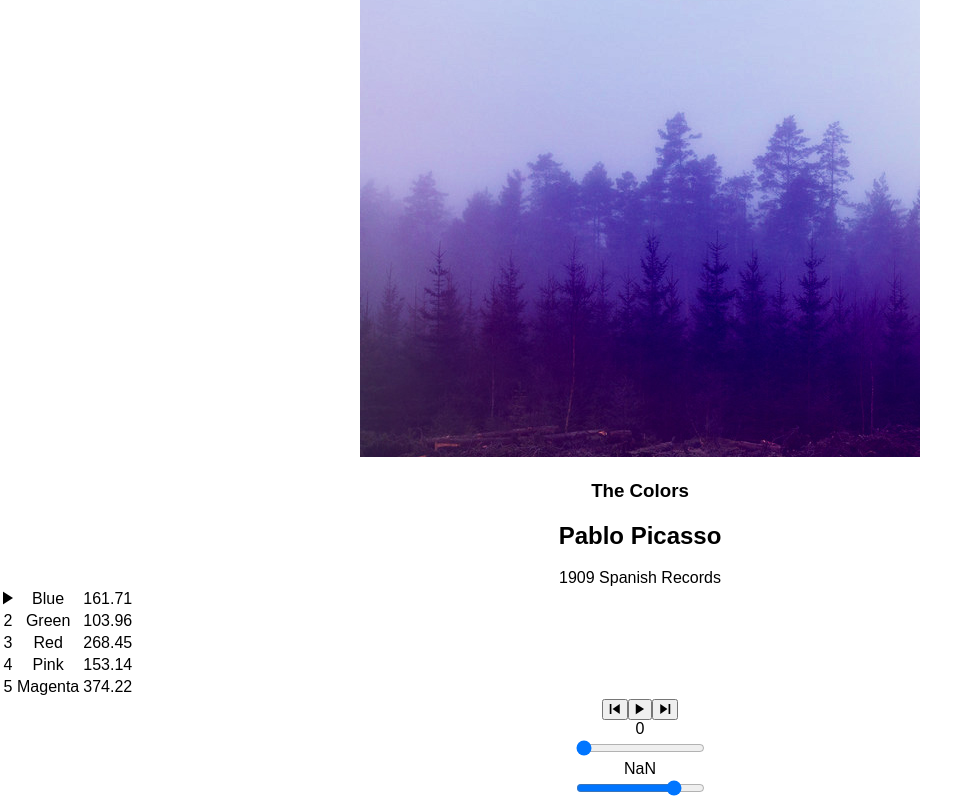
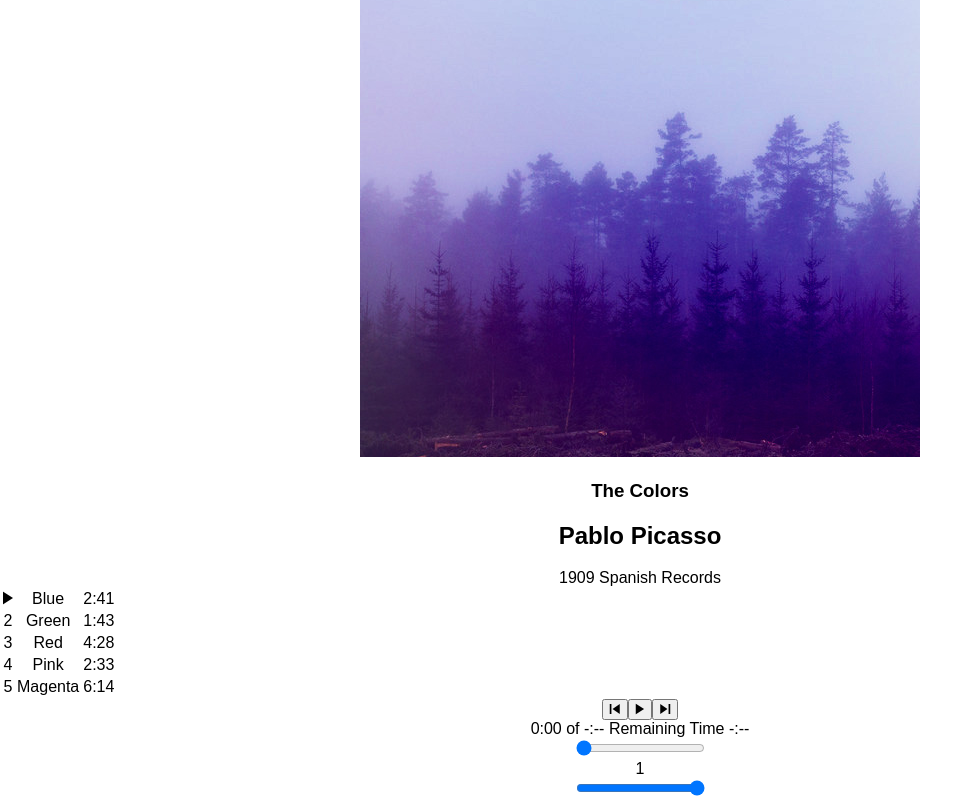
Before and after one commit to suryarashmitha/bloc-jams-react, a React (Create React App) app: page /album/the-colors in a window 1280 px wide. Shown: the part 201-1001 px from the top of the page, without its empty margins (0-980 px from the left). Built offline with nearby package versions, Linux system fonts and the light colour scheme; some icons are missing.

Commit message:
assignment-rangeinputs: completed

```diff
--- a/src/components/Album.js
+++ b/src/components/Album.js
@@ -13,8 +13,10 @@ import PlayerBar from './PlayerBar';
          album: album,
          currentSong: album.songs[0],
          currentTime: 0,
+         volume: "0.6",
          duration: album.songs[0].duration,
-         isPlaying: false
+         isPlaying: false,
+
        };
 
        this.audioElement = document.createElement('audio');
@@ -27,15 +29,20 @@ import PlayerBar from './PlayerBar';
        },
          durationchange: e => {
          this.setState({ duration: this.audioElement.duration });
+       },
+         volumechange: e => {
+         this.setState({ volume: this.audioElement.volume });
        }
      };
      this.audioElement.addEventListener('timeupdate', this.eventListeners.timeupdate);
      this.audioElement.addEventListener('durationchange', this.eventListeners.durationchange);
+     this.audioElement.addEventListener('volumechange', this.eventListeners.volumechange);
    }
      componentWilUnmount() {
        this.audioElement.src = null;
        this.audioElement.removeEventListener('timeupdate', this.eventListeners.timeupdate);
        this.audioElement.removeEventListener('durationchange', this.eventListeners.durationchange);
+       this.audioElement.removeEventListener('volumechange', this.eventListeners.volumechange);
      };
 
      play() {
@@ -103,6 +110,24 @@ import PlayerBar from './PlayerBar';
         this.audioElement.currentTime = newTime;
         this.setState({ currentTime: newTime });
       }
+      handleVolumeChange(e) {
+        const newVolume = e.target.value;
+        this.audioElement.volume = newVolume;
+        this.setState({ volume: newVolume});
+      }
+      formatTime(time) {
+        if (time === undefined || isNaN(time)){
+          return `-:--`
+        }
+       const minutes = Math.floor(time/60);
+       const seconds = Math.floor(time-minutes*60);
+       if(seconds<10){
+       return `${minutes}:0${seconds}`
+       }
+       else{
+         return `${minutes}:${seconds}`
+       }
+      }
    render() {
      return (
        <section className="album">
@@ -126,7 +151,7 @@ import PlayerBar from './PlayerBar';
                 <tr className="album-song" key={index} onClick={() => this.handleSongClick(song)} >
                   <td onMouseEnter={() => this.handleHoverOn(song) } onMouseLeave={() => this.handleHoverOff(song)}>{this.handleButton(song, index)}</td>
                   <td>{song.title}</td>
-                  <td>{song.duration}</td>
+                  <td>{this.formatTime(song.duration)}</td>
                 </tr>
               )
             }
@@ -135,12 +160,15 @@ import PlayerBar from './PlayerBar';
          <PlayerBar
             isPlaying={this.state.isPlaying}
             currentSong={this.state.currentSong}
+            volume={this.audioElement.volume}
             currentTime={this.audioElement.currentTime}
             duration={this.audioElement.duration}
             handleSongClick={() => this.handleSongClick(this.state.currentSong)}
             handlePrevClick={() => this.handlePrevClick()}
             handleNextClick={() => this.handleNextClick()}
             handleTimeChange={(e) => this.handleTimeChange(e)}
+            handleVolumeChange={(e) => this.handleVolumeChange(e)}
+            formatTime={(time) => this.formatTime(time)}
           />
        </section>
      );
--- a/src/components/PlayerBar.js
+++ b/src/components/PlayerBar.js
@@ -15,21 +15,37 @@ class PlayerBar extends Component {
         </button>
        </section>
        <section id="time-control">
-        <div className="current-time">{this.props.currentTime}</div>
+        <div>
+          <span className="current-time">{this.props.formatTime(this.props.currentTime)}</span>
+          <span> of </span>
+          <span className="total-time">{this.props.formatTime(this.props.duration)}</span>
+          <span> Remaining Time </span>
+          <span className="total-time">{this.props.formatTime(this.props.duration - this.props.currentTime)}</span>
+        </div>
         <input
           type="range"
           className="seek-bar"
           value={(this.props.currentTime / this.props.duration) || 0}
           max="1"
           min="0"
-          steps="0.01"
+          step="0.01"
           onChange={this.props.handleTimeChange}
         />
-        <div className="total-time">{this.props.duration}</div>
        </section>
        <section id="volume-control">
         <div className="icon ion-volume-low"></div>
-        <input type="range" className="seek-bar" value="80"/>
+        <div>
+          <span className="total-time">{this.props.volume}</span>
+        </div>
+        <input
+          type="range"
+          className="seek-bar"
+          value={this.props.volume}
+          max="1"
+          min="0"
+          step="0.02"
+          onChange={this.props.handleVolumeChange}
+        />
         <div className="icon ino-volume-high"></div>
        </section>
       </section>
```
